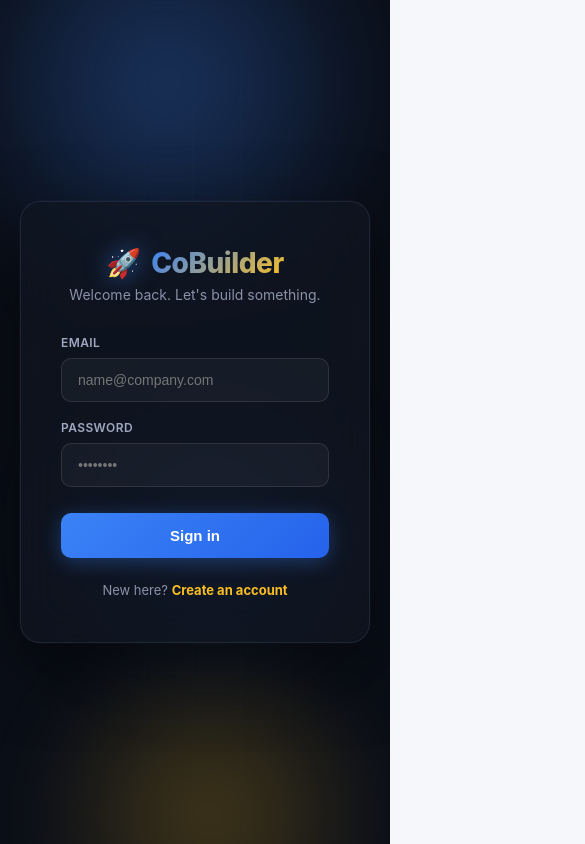
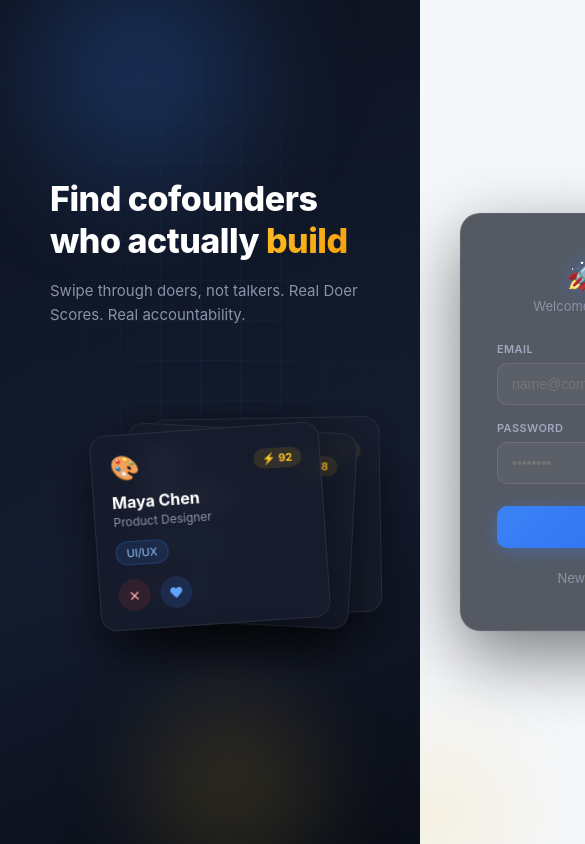
Before and after one commit to advait0310/cofounder-platform, a React (Create React App) app in the folder frontend/: page /login in a window 390 px wide. Shown: the top 844 px of the page, 585 px wide, since content can reach past the window. Built offline with nearby package versions, Linux system fonts and the light colour scheme.

Commit message:
Enhance LoginPage with demo cards and layout updates
Added demo cards to the LoginPage component for showcasing potential cofounders. Updated styles and structure for improved layout and responsiveness.

```diff
--- a/frontend/src/pages/LoginPage.js
+++ b/frontend/src/pages/LoginPage.js
@@ -1,6 +1,12 @@
 import React, { useState } from 'react';
 import axios from 'axios';
 import { useNavigate } from 'react-router-dom';
+
+const demoCards = [
+  { name: 'Maya Chen', role: 'Product Designer', skill: 'UI/UX', score: 92, emoji: '🎨' },
+  { name: 'Alex Rivera', role: 'Full Stack Dev', skill: 'React + Node', score: 88, emoji: '💻' },
+  { name: 'Sam Okafor', role: 'Growth Marketer', skill: 'SEO + Ads', score: 95, emoji: '📈' }
+];
 
 function LoginPage({ setIsAuth }) {
   const [email, setEmail] = useState('');
@@ -26,11 +32,43 @@ function LoginPage({ setIsAuth }) {
     }
   };
 
+  const focusStyle = (e) => e.target.style.borderColor = '#3B82F6';
+  const blurStyle = (e) => e.target.style.borderColor = 'rgba(255,255,255,0.1)';
+
   return (
     <div style={styles.page}>
+      <div style={styles.left}>
+        <div style={styles.leftBgGrid}></div>
+        <div style={styles.leftOrb1}></div>
+        <div style={styles.leftOrb2}></div>
+
+        <div style={styles.leftContent}>
+          <h2 style={styles.leftHeadline}>Find cofounders<br/>who actually <span style={styles.gold}>build</span></h2>
+          <p style={styles.leftSub}>Swipe through doers, not talkers. Real Doer Scores. Real accountability.</p>
+        </div>
+
+        <div style={styles.cardStack}>
+          {demoCards.map((c, i) => (
+            <div key={c.name} className={`demo-card demo-card-${i}`} style={{...styles.demoCard, zIndex: 10 - i}}>
+              <div style={styles.cardTop}>
+                <span style={styles.cardEmoji}>{c.emoji}</span>
+                <span style={styles.cardScore}>⚡ {c.score}</span>
+              </div>
+              <h3 style={styles.cardName}>{c.name}</h3>
+              <p style={styles.cardRole}>{c.role}</p>
+              <div style={styles.cardSkillTag}>{c.skill}</div>
+              <div style={styles.cardActions}>
+                <div style={styles.cardX}>✕</div>
+                <div style={styles.cardHeart}>♥</div>
+              </div>
+            </div>
+          ))}
+        </div>
+      </div>
+
+      <div style={styles.right}>
         <div style={styles.orb1}></div>
         <div style={styles.orb2}></div>
-      <div style={styles.orb3}></div>
         <div style={styles.grid}></div>
 
         <div style={styles.box} className="login-box">
@@ -45,29 +83,11 @@ function LoginPage({ setIsAuth }) {
           <form onSubmit={handleSubmit}>
             <div style={styles.fieldWrap}>
               <label style={styles.label}>Email</label>
-            <input
-              type="email"
-              placeholder="name@company.com"
-              value={email}
-              onChange={(e) => setEmail(e.target.value)}
-              style={styles.input}
-              required
-              onFocus={(e) => e.target.style.borderColor = '#3B82F6'}
-              onBlur={(e) => e.target.style.borderColor = 'rgba(255,255,255,0.1)'}
-            />
+              <input type="email" placeholder="name@company.com" value={email} onChange={(e) => setEmail(e.target.value)} style={styles.input} required onFocus={focusStyle} onBlur={blurStyle} />
             </div>
             <div style={styles.fieldWrap}>
               <label style={styles.label}>Password</label>
-            <input
-              type="password"
-              placeholder="••••••••"
-              value={password}
-              onChange={(e) => setPassword(e.target.value)}
-              style={styles.input}
-              required
-              onFocus={(e) => e.target.style.borderColor = '#3B82F6'}
-              onBlur={(e) => e.target.style.borderColor = 'rgba(255,255,255,0.1)'}
-            />
+              <input type="password" placeholder="••••••••" value={password} onChange={(e) => setPassword(e.target.value)} style={styles.input} required onFocus={focusStyle} onBlur={blurStyle} />
             </div>
             <button type="submit" style={styles.button} disabled={loading} className="login-btn">
               {loading ? 'Signing in...' : 'Sign in'}
@@ -79,33 +99,37 @@ function LoginPage({ setIsAuth }) {
             <span onClick={() => navigate('/register')} style={styles.link}>Create an account</span>
           </p>
         </div>
+      </div>
 
       <style>{`
-        @keyframes float1 {
-          0%, 100% { transform: translate(0, 0) scale(1); }
-          50% { transform: translate(40px, -30px) scale(1.1); }
+        @keyframes float1 { 0%,100% { transform: translate(0,0) scale(1); } 50% { transform: translate(40px,-30px) scale(1.1); } }
+        @keyframes float2 { 0%,100% { transform: translate(0,0) scale(1); } 50% { transform: translate(-50px,40px) scale(0.95); } }
+        @keyframes fadeUp { from { opacity: 0; transform: translateY(24px); } to { opacity: 1; transform: translateY(0); } }
+        @keyframes fadeIn { from { opacity: 0; } to { opacity: 1; } }
+        @keyframes cardFloat0 {
+          0% { transform: translate(-50%, -50%) rotate(-4deg) translateY(0px); }
+          50% { transform: translate(-50%, -50%) rotate(-4deg) translateY(-14px); }
+          100% { transform: translate(-50%, -50%) rotate(-4deg) translateY(0px); }
         }
-        @keyframes float2 {
-          0%, 100% { transform: translate(0, 0) scale(1); }
-          50% { transform: translate(-50px, 40px) scale(0.95); }
+        @keyframes cardFloat1 {
+          0% { transform: translate(-50%, -50%) rotate(3deg) translateY(0px) translateX(28px); }
+          50% { transform: translate(-50%, -50%) rotate(3deg) translateY(-10px) translateX(28px); }
+          100% { transform: translate(-50%, -50%) rotate(3deg) translateY(0px) translateX(28px); }
         }
-        @keyframes float3 {
-          0%, 100% { transform: translate(0, 0) scale(1); }
-          50% { transform: translate(30px, 50px) scale(1.05); }
+        @keyframes cardFloat2 {
+          0% { transform: translate(-50%, -50%) rotate(-1deg) translateY(0px) translateX(56px); }
+          50% { transform: translate(-50%, -50%) rotate(-1deg) translateY(-18px) translateX(56px); }
+          100% { transform: translate(-50%, -50%) rotate(-1deg) translateY(0px) translateX(56px); }
         }
-        @keyframes fadeUp {
-          from { opacity: 0; transform: translateY(24px); }
-          to { opacity: 1; transform: translateY(0); }
-        }
-        .login-box {
-          animation: fadeUp 0.7s cubic-bezier(0.16, 1, 0.3, 1);
-        }
-        .login-btn:hover:not(:disabled) {
-          transform: translateY(-2px);
-          box-shadow: 0 8px 30px rgba(59,130,246,0.5), 0 0 0 1px rgba(251,191,36,0.3);
-        }
-        .login-btn:active:not(:disabled) {
-          transform: translateY(0);
+        .login-box { animation: fadeUp 0.7s cubic-bezier(0.16,1,0.3,1); }
+        .login-btn:hover:not(:disabled) { transform: translateY(-2px); box-shadow: 0 8px 30px rgba(59,130,246,0.5), 0 0 0 1px rgba(251,191,36,0.3); }
+        .login-btn:active:not(:disabled) { transform: translateY(0); }
+        .demo-card { animation: fadeIn 0.8s ease forwards; }
+        .demo-card-0 { animation: fadeIn 0.8s ease forwards, cardFloat0 5s ease-in-out infinite 0.8s; }
+        .demo-card-1 { animation: fadeIn 0.8s ease 0.15s forwards, cardFloat1 5.5s ease-in-out infinite 0.95s; opacity: 0; }
+        .demo-card-2 { animation: fadeIn 0.8s ease 0.3s forwards, cardFloat2 6s ease-in-out infinite 1.1s; opacity: 0; }
+        @media (max-width: 900px) {
+          .login-left-hide { display: none !important; }
         }
       `}</style>
     </div>
@@ -115,153 +139,150 @@ function LoginPage({ setIsAuth }) {
 const styles = {
   page: {
     minHeight: '100vh',
-    background: '#0A0E17',
     display: 'flex',
+    background: '#0A0E17'
+  },
+  left: {
+    flex: 1,
+    position: 'relative',
+    overflow: 'hidden',
+    background: 'linear-gradient(160deg, #0D1320 0%, #131B2E 60%, #0A0E17 100%)',
+    display: 'flex',
+    flexDirection: 'column',
     justifyContent: 'center',
-    alignItems: 'center',
-    padding: '20px',
+    padding: '60px 50px',
+    minWidth: '420px'
+  },
+  leftBgGrid: {
+    position: 'absolute', inset: 0,
+    backgroundImage: 'linear-gradient(rgba(59,130,246,0.07) 1px, transparent 1px), linear-gradient(90deg, rgba(59,130,246,0.07) 1px, transparent 1px)',
+    backgroundSize: '40px 40px',
+    maskImage: 'radial-gradient(ellipse 70% 60% at 50% 40%, black 0%, transparent 80%)',
+    WebkitMaskImage: 'radial-gradient(ellipse 70% 60% at 50% 40%, black 0%, transparent 80%)'
+  },
+  leftOrb1: {
+    position: 'absolute', width: '320px', height: '320px', borderRadius: '50%',
+    background: 'radial-gradient(circle, rgba(59,130,246,0.3) 0%, transparent 70%)',
+    top: '-60px', left: '-60px', filter: 'blur(40px)', animation: 'float1 10s ease-in-out infinite'
+  },
+  leftOrb2: {
+    position: 'absolute', width: '280px', height: '280px', borderRadius: '50%',
+    background: 'radial-gradient(circle, rgba(251,191,36,0.18) 0%, transparent 70%)',
+    bottom: '-40px', right: '0px', filter: 'blur(40px)', animation: 'float2 12s ease-in-out infinite'
+  },
+  leftContent: {
+    position: 'relative', zIndex: 2, marginBottom: '60px'
+  },
+  leftHeadline: {
+    color: '#fff', fontSize: '34px', fontWeight: 800, lineHeight: 1.25, margin: 0, letterSpacing: '-0.5px'
+  },
+  gold: {
+    background: 'linear-gradient(135deg, #FBBF24 0%, #F59E0B 100%)',
+    WebkitBackgroundClip: 'text', WebkitTextFillColor: 'transparent'
+  },
+  leftSub: {
+    color: '#8B92A8', fontSize: '15px', marginTop: '16px', maxWidth: '380px', lineHeight: 1.6
+  },
+  cardStack: {
+    position: 'relative', height: '280px', zIndex: 2
+  },
+  demoCard: {
+    position: 'absolute', top: '50%', left: '50%',
+    width: '230px',
+    background: 'rgba(22, 28, 44, 0.85)',
+    backdropFilter: 'blur(12px)',
+    border: '1px solid rgba(255,255,255,0.08)',
+    borderRadius: '16px',
+    padding: '18px',
+    boxShadow: '0 20px 50px rgba(0,0,0,0.5)'
+  },
+  cardTop: {
+    display: 'flex', justifyContent: 'space-between', alignItems: 'center', marginBottom: '10px'
+  },
+  cardEmoji: { fontSize: '24px' },
+  cardScore: {
+    fontSize: '11px', fontWeight: 700, color: '#FBBF24',
+    background: 'rgba(251,191,36,0.12)', padding: '3px 9px', borderRadius: '20px'
+  },
+  cardName: { color: '#fff', fontSize: '16px', fontWeight: 700, margin: '0 0 2px 0' },
+  cardRole: { color: '#8B92A8', fontSize: '12px', margin: '0 0 12px 0' },
+  cardSkillTag: {
+    display: 'inline-block', fontSize: '11px', color: '#93C5FD',
+    background: 'rgba(59,130,246,0.12)', border: '1px solid rgba(59,130,246,0.25)',
+    padding: '4px 10px', borderRadius: '20px', marginBottom: '14px'
+  },
+  cardActions: { display: 'flex', gap: '10px' },
+  cardX: {
+    width: '32px', height: '32px', borderRadius: '50%',
+    background: 'rgba(239,68,68,0.12)', color: '#FCA5A5',
+    display: 'flex', alignItems: 'center', justifyContent: 'center', fontSize: '14px'
+  },
+  cardHeart: {
+    width: '32px', height: '32px', borderRadius: '50%',
+    background: 'rgba(59,130,246,0.15)', color: '#60A5FA',
+    display: 'flex', alignItems: 'center', justifyContent: 'center', fontSize: '14px'
+  },
+  right: {
+    width: '460px',
+    flexShrink: 0,
     position: 'relative',
-    overflow: 'hidden'
+    display: 'flex', justifyContent: 'center', alignItems: 'center',
+    padding: '20px', overflow: 'hidden'
   },
   grid: {
-    position: 'absolute',
-    inset: 0,
-    backgroundImage: 'linear-gradient(rgba(59,130,246,0.06) 1px, transparent 1px), linear-gradient(90deg, rgba(59,130,246,0.06) 1px, transparent 1px)',
+    position: 'absolute', inset: 0,
+    backgroundImage: 'linear-gradient(rgba(59,130,246,0.05) 1px, transparent 1px), linear-gradient(90deg, rgba(59,130,246,0.05) 1px, transparent 1px)',
     backgroundSize: '48px 48px',
     maskImage: 'radial-gradient(ellipse at center, black 0%, transparent 75%)',
     WebkitMaskImage: 'radial-gradient(ellipse at center, black 0%, transparent 75%)'
   },
   orb1: {
-    position: 'absolute',
-    width: '420px',
-    height: '420px',
-    borderRadius: '50%',
-    background: 'radial-gradient(circle, rgba(59,130,246,0.35) 0%, transparent 70%)',
-    top: '-100px',
-    left: '-80px',
-    filter: 'blur(40px)',
-    animation: 'float1 9s ease-in-out infinite'
+    position: 'absolute', width: '300px', height: '300px', borderRadius: '50%',
+    background: 'radial-gradient(circle, rgba(59,130,246,0.25) 0%, transparent 70%)',
+    top: '-80px', right: '-80px', filter: 'blur(40px)', animation: 'float1 9s ease-in-out infinite'
   },
   orb2: {
-    position: 'absolute',
-    width: '380px',
-    height: '380px',
-    borderRadius: '50%',
-    background: 'radial-gradient(circle, rgba(251,191,36,0.25) 0%, transparent 70%)',
-    bottom: '-120px',
-    right: '-60px',
-    filter: 'blur(40px)',
-    animation: 'float2 11s ease-in-out infinite'
-  },
-  orb3: {
-    position: 'absolute',
-    width: '300px',
-    height: '300px',
-    borderRadius: '50%',
-    background: 'radial-gradient(circle, rgba(59,130,246,0.2) 0%, transparent 70%)',
-    top: '40%',
-    right: '15%',
-    filter: 'blur(50px)',
-    animation: 'float3 13s ease-in-out infinite'
+    position: 'absolute', width: '260px', height: '260px', borderRadius: '50%',
+    background: 'radial-gradient(circle, rgba(251,191,36,0.15) 0%, transparent 70%)',
+    bottom: '-60px', left: '-60px', filter: 'blur(40px)', animation: 'float2 11s ease-in-out infinite'
   },
   box: {
-    position: 'relative',
-    zIndex: 2,
+    position: 'relative', zIndex: 2,
     background: 'rgba(17, 22, 34, 0.7)',
-    backdropFilter: 'blur(20px)',
-    WebkitBackdropFilter: 'blur(20px)',
+    backdropFilter: 'blur(20px)', WebkitBackdropFilter: 'blur(20px)',
     border: '1px solid rgba(255,255,255,0.08)',
-    borderRadius: '20px',
-    padding: '44px 40px',
-    width: '100%',
-    maxWidth: '420px',
+    borderRadius: '20px', padding: '44px 36px',
+    width: '100%', maxWidth: '380px',
     boxShadow: '0 25px 70px rgba(0,0,0,0.5), 0 0 0 1px rgba(59,130,246,0.05)'
   },
-  logoRow: {
-    display: 'flex',
-    alignItems: 'center',
-    justifyContent: 'center',
-    gap: '10px',
-    marginBottom: '6px'
+  logoRow: { display: 'flex', alignItems: 'center', justifyContent: 'center', gap: '10px', marginBottom: '6px' },
+  rocket: { fontSize: '28px', filter: 'drop-shadow(0 0 12px rgba(59,130,246,0.6))' },
+  title: {
+    margin: 0, fontSize: '26px', fontWeight: 800,
+    background: 'linear-gradient(135deg, #3B82F6 0%, #FBBF24 100%)',
+    WebkitBackgroundClip: 'text', WebkitTextFillColor: 'transparent', letterSpacing: '-0.5px'
   },
-  rocket: {
-    fontSize: '28px',
-    filter: 'drop-shadow(0 0 12px rgba(59,130,246,0.6))'
-  },
-  title: {
-    margin: 0,
-    fontSize: '28px',
-    fontWeight: 800,
-    background: 'linear-gradient(135deg, #3B82F6 0%, #FBBF24 100%)',
-    WebkitBackgroundClip: 'text',
-    WebkitTextFillColor: 'transparent',
-    letterSpacing: '-0.5px'
-  },
-  subtitle: {
-    textAlign: 'center',
-    color: '#8B92A8',
-    fontSize: '14px',
-    marginBottom: '32px',
-    marginTop: 0
-  },
-  fieldWrap: {
-    marginBottom: '18px'
-  },
-  label: {
-    display: 'block',
-    color: '#A0A8C0',
-    fontSize: '12px',
-    fontWeight: 600,
-    letterSpacing: '0.4px',
-    textTransform: 'uppercase',
-    marginBottom: '8px'
-  },
+  subtitle: { textAlign: 'center', color: '#8B92A8', fontSize: '13px', marginBottom: '28px', marginTop: 0 },
+  fieldWrap: { marginBottom: '16px' },
+  label: { display: 'block', color: '#A0A8C0', fontSize: '11px', fontWeight: 600, letterSpacing: '0.4px', textTransform: 'uppercase', marginBottom: '7px' },
   input: {
-    width: '100%',
-    padding: '13px 16px',
-    background: 'rgba(255,255,255,0.04)',
-    border: '1px solid rgba(255,255,255,0.1)',
-    borderRadius: '10px',
-    fontSize: '14px',
-    color: '#fff',
-    boxSizing: 'border-box',
-    outline: 'none',
-    transition: 'border-color 0.2s'
+    width: '100%', padding: '12px 14px', background: 'rgba(255,255,255,0.04)',
+    border: '1px solid rgba(255,255,255,0.1)', borderRadius: '10px', fontSize: '14px',
+    color: '#fff', boxSizing: 'border-box', outline: 'none', transition: 'border-color 0.2s'
   },
   button: {
-    width: '100%',
-    padding: '14px',
-    background: 'linear-gradient(135deg, #3B82F6 0%, #2563EB 100%)',
-    color: 'white',
-    border: 'none',
-    borderRadius: '10px',
-    cursor: 'pointer',
-    fontSize: '15px',
-    fontWeight: 700,
-    marginTop: '8px',
-    transition: 'all 0.25s ease',
+    width: '100%', padding: '13px', background: 'linear-gradient(135deg, #3B82F6 0%, #2563EB 100%)',
+    color: 'white', border: 'none', borderRadius: '10px', cursor: 'pointer',
+    fontSize: '14px', fontWeight: 700, marginTop: '6px', transition: 'all 0.25s ease',
     boxShadow: '0 4px 20px rgba(59,130,246,0.35)'
   },
   error: {
-    color: '#FCA5A5',
-    padding: '12px 14px',
-    marginBottom: '20px',
-    background: 'rgba(239,68,68,0.1)',
-    border: '1px solid rgba(239,68,68,0.25)',
-    borderRadius: '10px',
-    fontSize: '13px'
+    color: '#FCA5A5', padding: '11px 14px', marginBottom: '18px',
+    background: 'rgba(239,68,68,0.1)', border: '1px solid rgba(239,68,68,0.25)',
+    borderRadius: '10px', fontSize: '13px'
   },
-  footer: {
-    textAlign: 'center',
-    marginTop: '24px',
-    color: '#8B92A8',
-    fontSize: '13px'
-  },
-  link: {
-    color: '#FBBF24',
-    cursor: 'pointer',
-    fontWeight: 700
-  }
+  footer: { textAlign: 'center', marginTop: '22px', color: '#8B92A8', fontSize: '13px' },
+  link: { color: '#FBBF24', cursor: 'pointer', fontWeight: 700 }
 };
 
 export default LoginPage;
```
Lines whose indentation alone changed are shown as unchanged.
